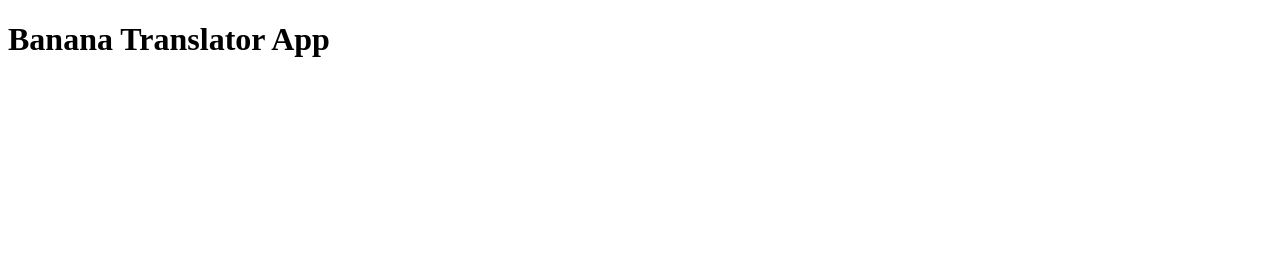
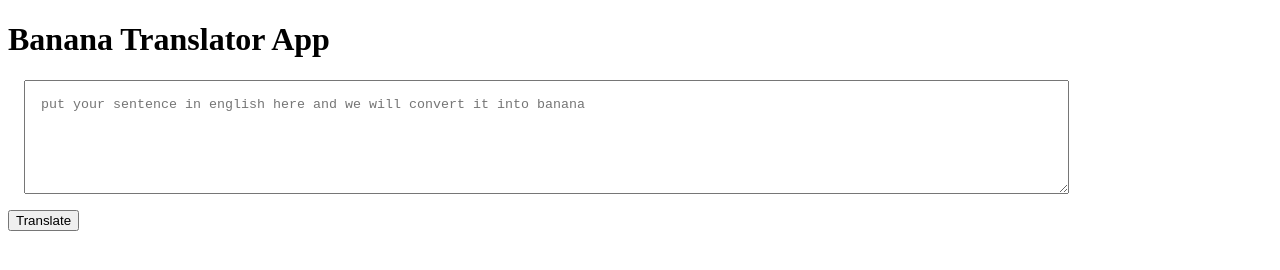
Before and after one commit to theonly-rm/banana-translator-app, a plain HTML site: page index.html in a window 1280 px wide. Drawn offline with Linux system fonts and the light colour scheme.

Commit message:
taking input and console

```diff
--- a/app.js
+++ b/app.js
@@ -0,0 +1,9 @@
+let btnTranslate = document.querySelector("#btn-translate");
+let txtInput = document.querySelector("#txt-input");
+
+function clickHandler() {
+    console.log("clicked");
+    console.log("input:", txtInput.value);
+}
+
+btnTranslate.addEventListener("click", clickHandler);
--- a/index.html
+++ b/index.html
@@ -4,9 +4,23 @@
     <meta charset="UTF-8">
     <meta name="viewport" content="width=device-width, initial-scale=1.0">
     <title>Banana Translator App</title>
+    <style>
+        textarea {
+            height: 10vh;
+            margin: 1rem;
+            padding: 1rem;
+            width: 80%;
+            display: block;
+        }
+    </style>
 </head>
 <body>
     <h1>Banana Translator App</h1>
+    <textarea
+    id="txt-input"
+    placeholder="put your sentence in english here and we will convert it into banana"></textarea>
+    <button id="btn-translate">Translate</button>
+
     <script src="app.js"></script>
 </body>
 </html>
```
